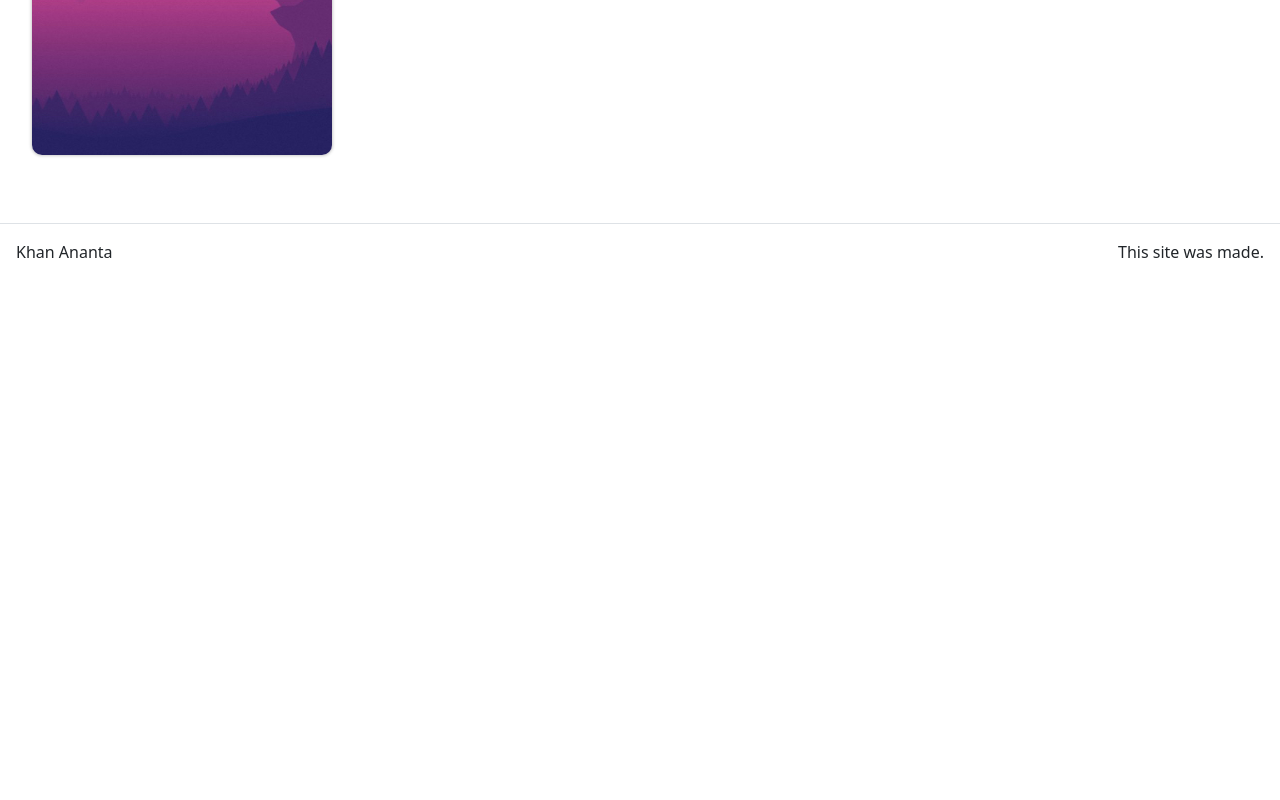
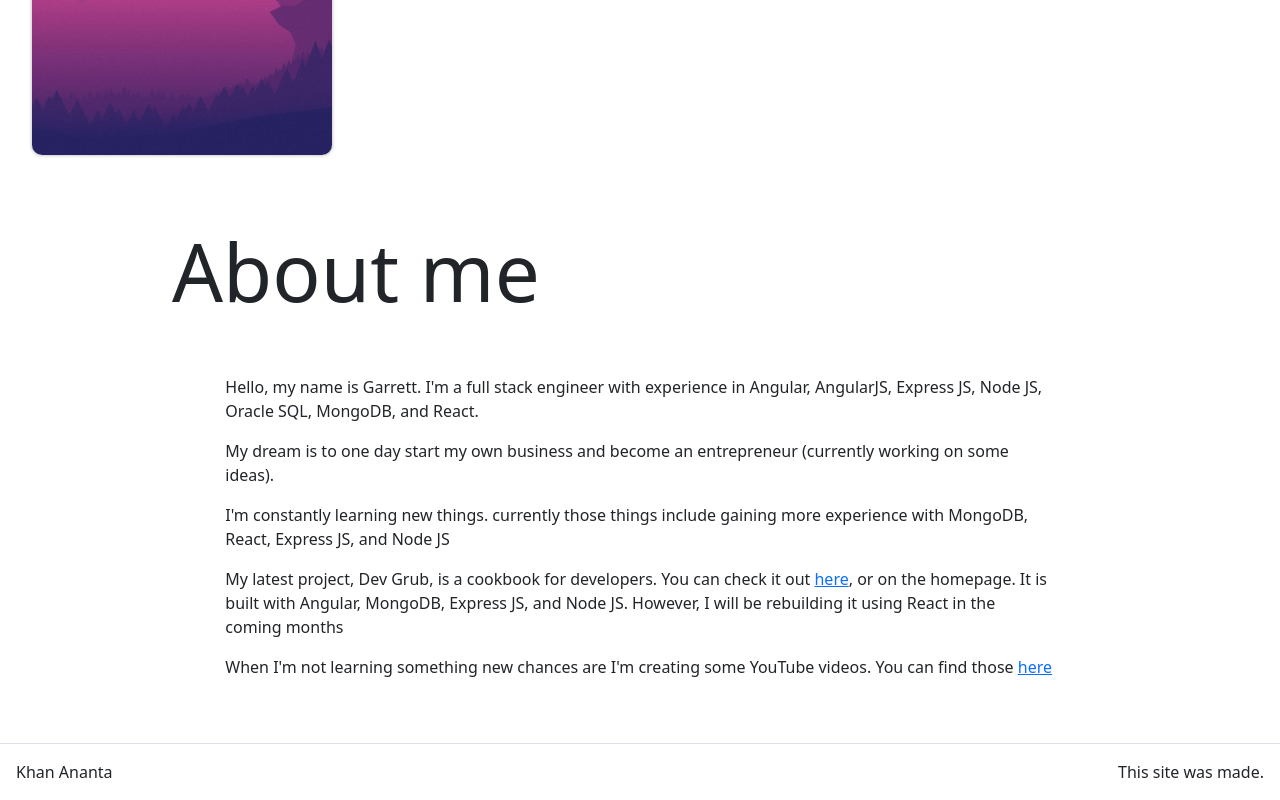
Before and after one commit to safat661/My_Portfolio, a React (Create React App) app: page / in a window 1280 px wide. Shown: the part 1689-2489 px from the top of the page. Before the commit the page ends 1969 px from the top, so only its background shows below. Built offline with nearby package versions, Linux system fonts and the light colour scheme.

Commit message:
Almost Done

```diff
--- a/src/App.js
+++ b/src/App.js
@@ -57,8 +57,8 @@ class App extends React.Component {
           </Navbar>
 
           <Route path="/" exact render={() => <HomePage title={this.state.home.title} subTitle={this.state.home.subTitle} text={this.state.home.text} />} />
-          <Route path="/" exact render={() => <AboutPage title={this.state.about.title} /> } />
-          <Route path="/" exact render={() => <ContactPage title={this.state.contact.title}/> } />
+          <Route path="/" render={() => <AboutPage title={this.state.about.title} /> } />
+          <Route path="/" render={() => <ContactPage title={this.state.contact.title}/> } />
 
           <Footer/>
 
--- /dev/null
+++ b/src/components/Content.js
@@ -0,0 +1,20 @@
+import React from 'react';
+import Container from 'react-bootstrap/Container';
+import Row from 'react-bootstrap/Row';
+import Col from 'react-bootstrap/Col';
+
+function Content(props) {
+
+    return(
+        <Container fluid={true}>
+            <Row className="justify-content-center">
+                <Col md={8}>
+                    {props.children}
+                </Col>
+            </Row>
+        </Container>
+    );
+
+}
+
+export default Content;
--- a/src/pages/AboutPage.js
+++ b/src/pages/AboutPage.js
@@ -1,11 +1,27 @@
 import React from 'react';
+import Hero from '../components/Hero';
+import Content from '../components/Content';
 
 function AboutPage(props) {
+
     return(
         <div>
+            <Hero title={props.title} />
 
+            <Content>
+            <p>Hello, my name is Garrett. I'm a full stack engineer with experience in Angular, AngularJS, Express JS, Node JS, Oracle SQL, MongoDB, and React.</p>
+
+            <p>My dream is to one day start my own business and become an entrepreneur (currently working on some ideas).</p>
+
+            <p>I'm constantly learning new things. currently those things include gaining more experience with MongoDB, React, Express JS, and Node JS</p>
+
+            <p>My latest project, Dev Grub, is a cookbook for developers. You can check it out <a href="https://devgrub.com" target="_blank" rel="noopener noreferrer">here</a>, or on the homepage. It is built with Angular, MongoDB, Express JS, and Node JS. However, I will be rebuilding it using React in the coming months</p>
+
+            <p>When I'm not learning something new chances are I'm creating some YouTube videos. You can find those <a href="http://www.youtube.com/c/GarrettLove1" target="_blank" rel="noopener noreferrer">here</a></p>
+            </Content>
         </div>
     );
+
 }
 
 export default AboutPage;
```
